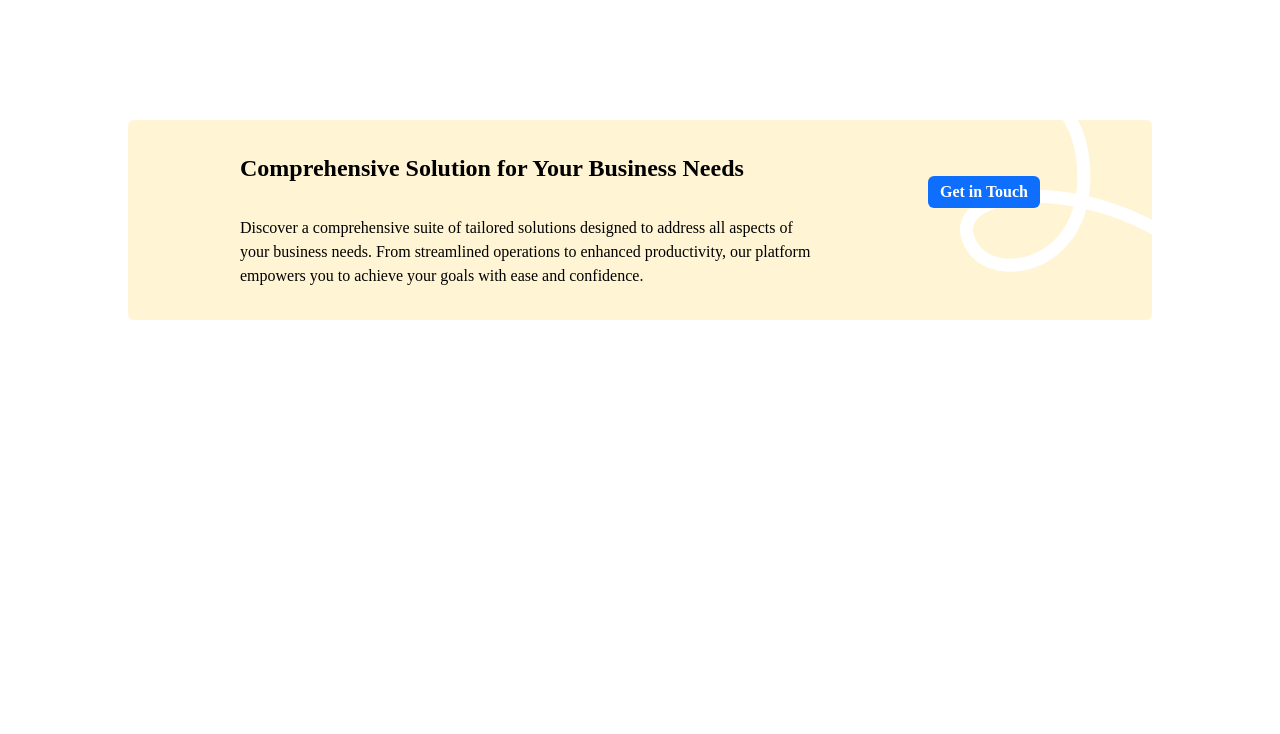
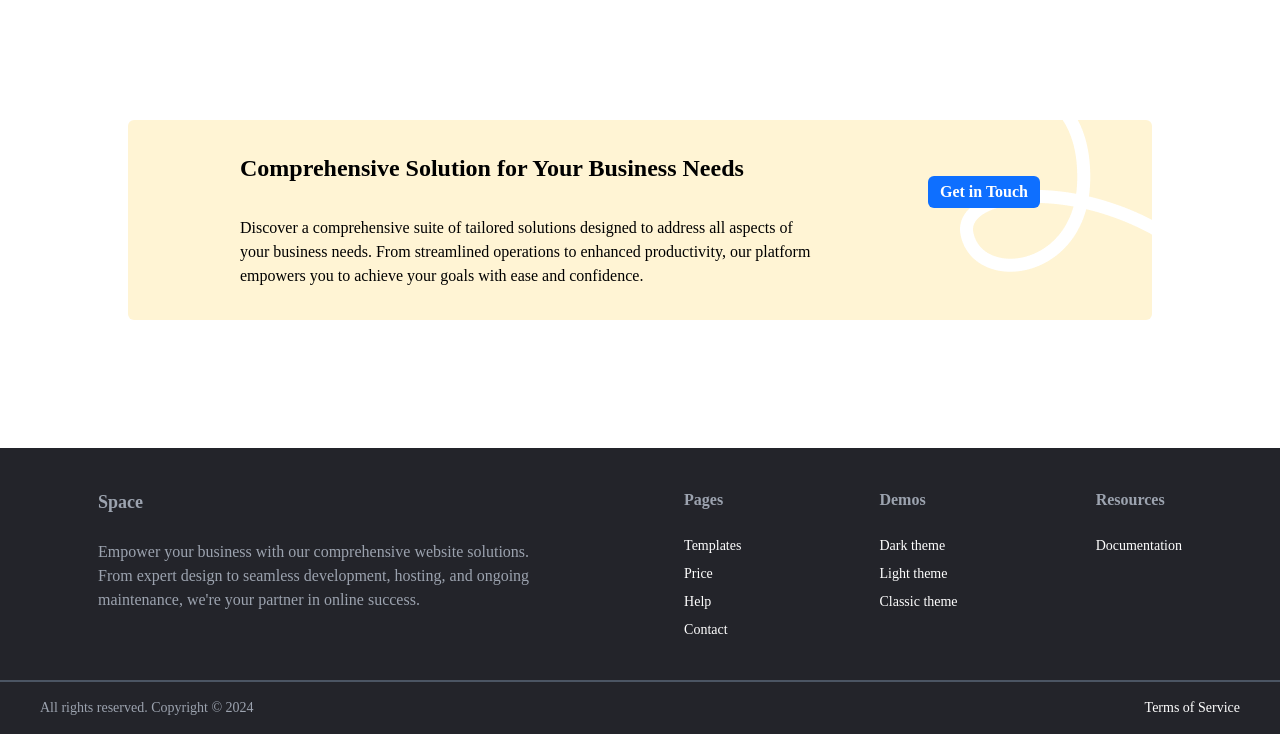
Before and after one commit to hanifsyabani/tugasFR, a website: page index.html in a window 1280 px wide. Shown: the part 3254-3988 px from the top of the page. Before the commit the page ends 3574 px from the top, so only its background shows below. Drawn offline with Linux system fonts and the light colour scheme.

Commit message:
create footer section

```diff
--- a/index.html
+++ b/index.html
@@ -348,5 +348,45 @@
         </div>
       </div>
     </section>
+
+    <!-- footer -->
+    <footer class="bg-[#23242A] mt-32">
+      <div class="flex justify-evenly gap-20 p-10">
+        <div>
+          <h1 class="text-gray-400 text-lg font-bold mb-6">Space</h1>
+          <p class="max-w-md text-gray-400">
+            Empower your business with our comprehensive website solutions. From
+            expert design to seamless development, hosting, and ongoing
+            maintenance, we're your partner in online success.
+          </p>
+        </div>
+        <div>
+          <h3 class="font-bold text-gray-400">Pages</h3>
+          <ul class="mt-6 text-white text-sm">
+            <li class="mb-2 cursor-pointer">Templates</li>
+            <li class="mb-2 cursor-pointer">Price</li>
+            <li class="mb-2 cursor-pointer">Help</li>
+            <li class="cursor-pointer">Contact</li>
+          </ul>
+        </div>
+        <div>
+          <h3 class="font-bold text-gray-400">Demos</h3>
+          <ul class="mt-6 text-white text-sm">
+            <li class="mb-2 cursor-pointer">Dark theme</li>
+            <li class="mb-2 cursor-pointer">Light theme</li>
+            <li class="mb-2 cursor-pointer">Classic theme</li>
+          </ul>
+        </div>
+        <div>
+          <h3 class="font-bold text-gray-400">Resources</h3>
+          <p class="mt-6 text-white text-sm cursor-pointer">Documentation</p>
+        </div>
+      </div>
+      <hr class="border border-gray-600"/>
+      <div class="px-10 flex justify-between items-center py-4 ">
+        <p class="text-gray-400 text-sm">All rights reserved. Copyright © 2024</p>
+        <p class="text-white text-sm">Terms of Service</p>
+      </div>
+    </footer>
   </body>
 </html>
```
Also changed, not shown: src/output.css.
